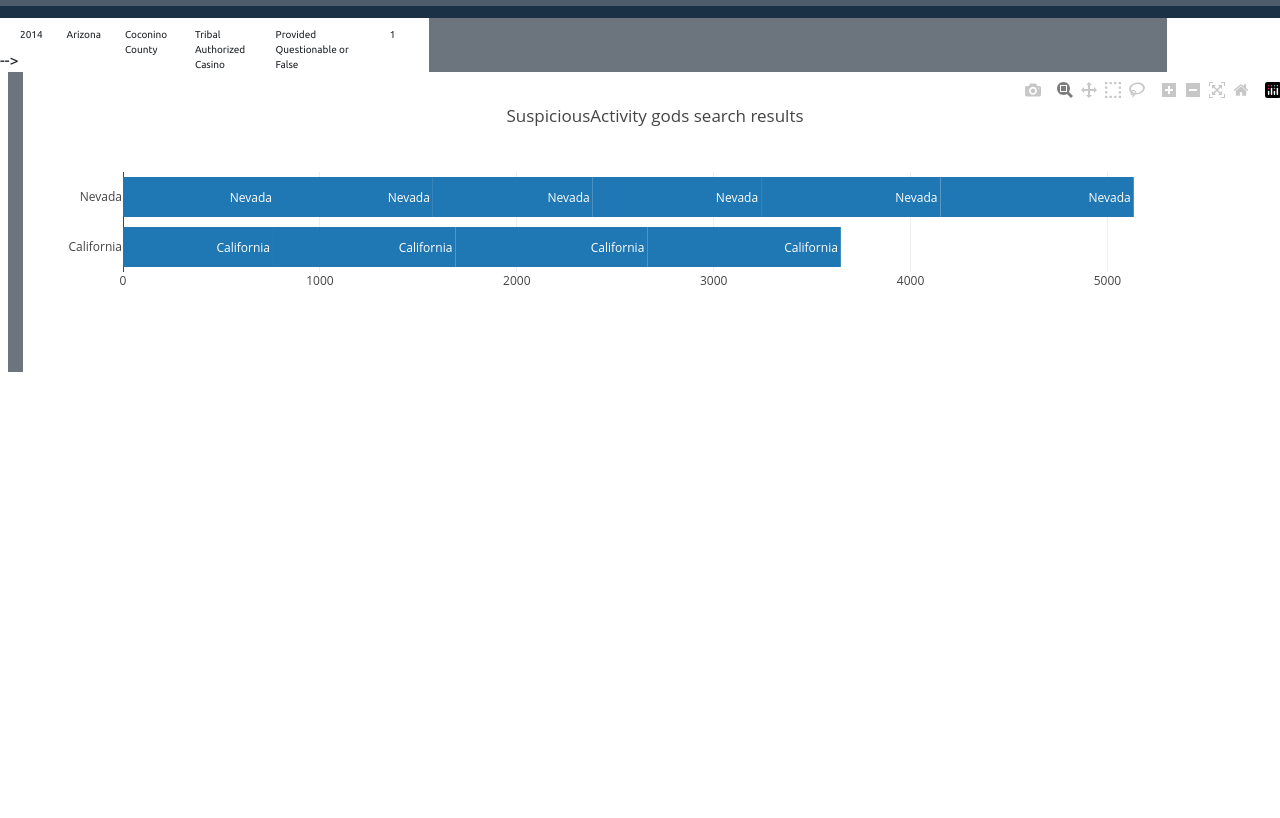
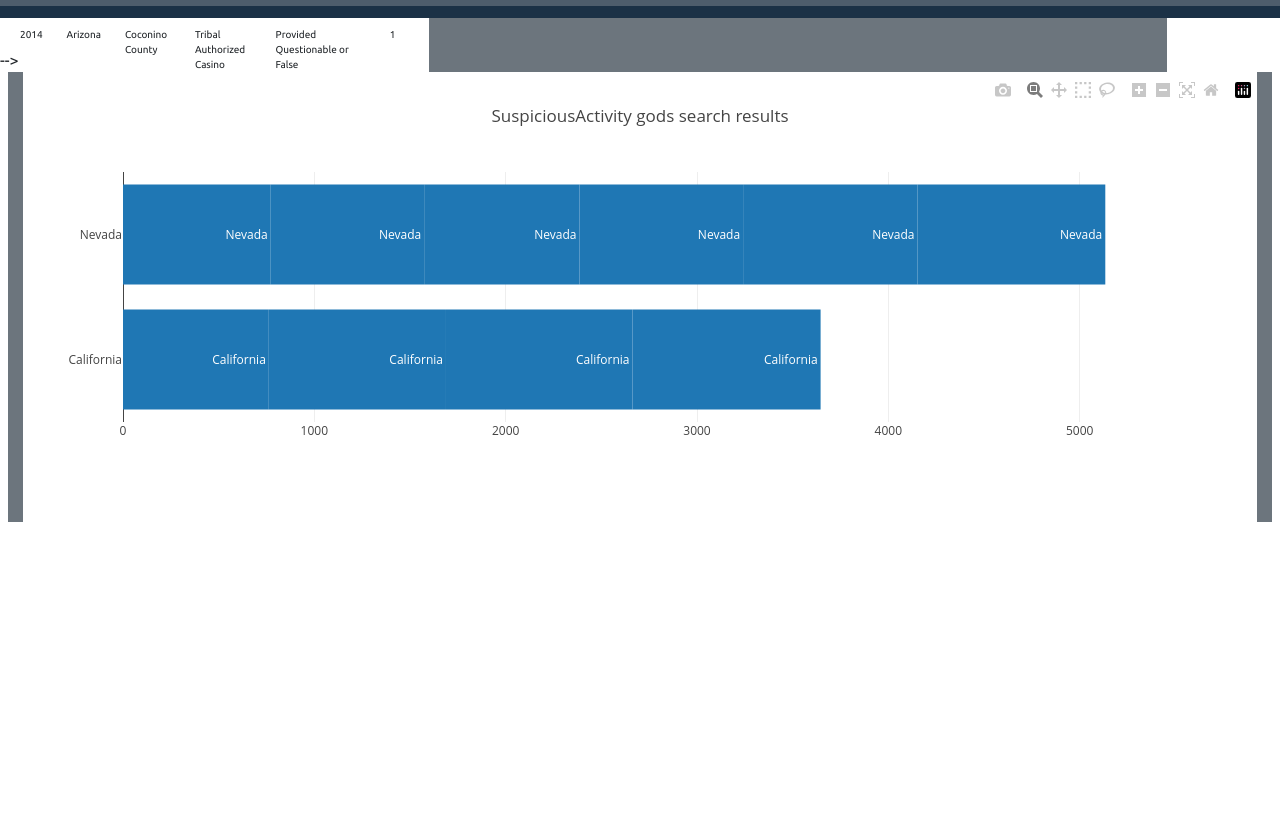
Before and after one commit to kellertw/project_II, a Flask app: page / in a window 1280 px wide. Shown: the part 782-1600 px from the top of the page. Run offline with Flask 2, Linux system fonts and the light colour scheme; data comes from the database, SQL or seed files in the repository; some libraries are stand-ins or nearby versions.

Commit message:
updated app.js, html

```diff
--- a/casino_sar/app.py
+++ b/casino_sar/app.py
@@ -23,6 +23,11 @@ class CasinoSW(db.Model):
 def index():
     results = CasinoSW.query.limit(5)
     return render_template('index.html', results=results)
+    # @app.route('/about')
+
+# def about():
+#     results = CasinoSW.query.limit(5)
+#     return render_template('about.html', results=results)
 @app.route('/api/v1.0/fincrimes')
 def fincrimes():
     # fincrimes = CasinoSW.query
--- a/casino_sar/templates/index.html
+++ b/casino_sar/templates/index.html
@@ -77,8 +77,12 @@
     </div>
     <div class="container-fluid">
       <div class="row mx-1 px-1">
-        <div id="plotly" class="col-lg-12 bg-secondary">
+        <div class="col-lg-12 bg-secondary">
+         <div id="plotly">
         </div>
+        </div>
+
+
     </div>
     </div>
       <footer class="footer">
@@ -102,7 +106,8 @@
       crossorigin="anonymous"
     ></script>
     <!-- <script src="https://d3js.org/d3.v5.min.js"></script> -->
-    <script src="https://cdnjs.cloudflare.com/ajax/libs/d3/4.11.0/d3.js"></script>
+    <!-- <script src="https://cdnjs.cloudflare.com/ajax/libs/d3/4.11.0/d3.js"></script> -->
+    <script src="https://cdnjs.cloudflare.com/ajax/libs/d3/5.9.1/d3.min.js"></script>
     <script type="text/javascript" src="../static/js/config.js"></script>
     <script type="text/javascript" src="../static/js/logic.js"></script>
     <script type="text/javascript" src="../static/js/app.js"></script>
```
